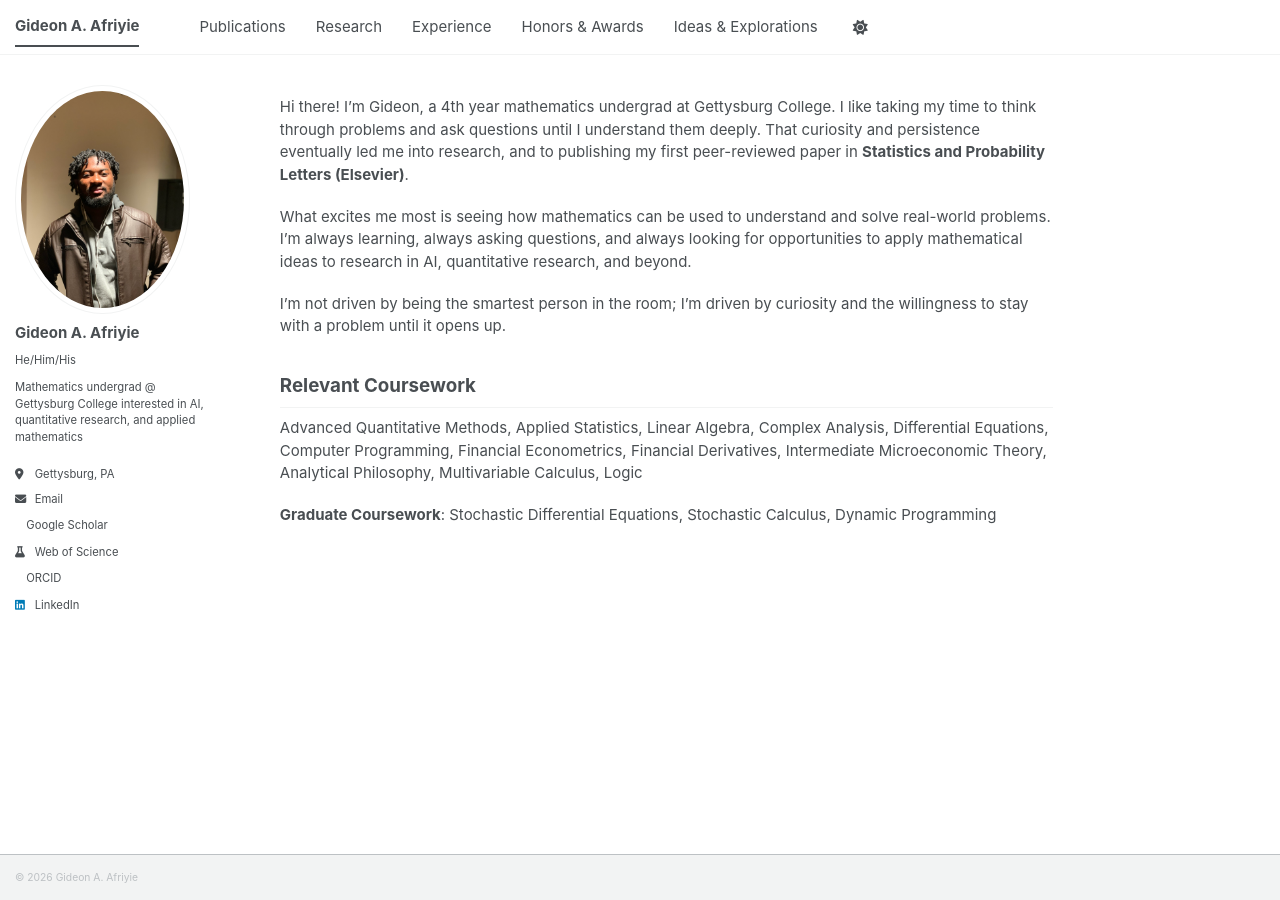
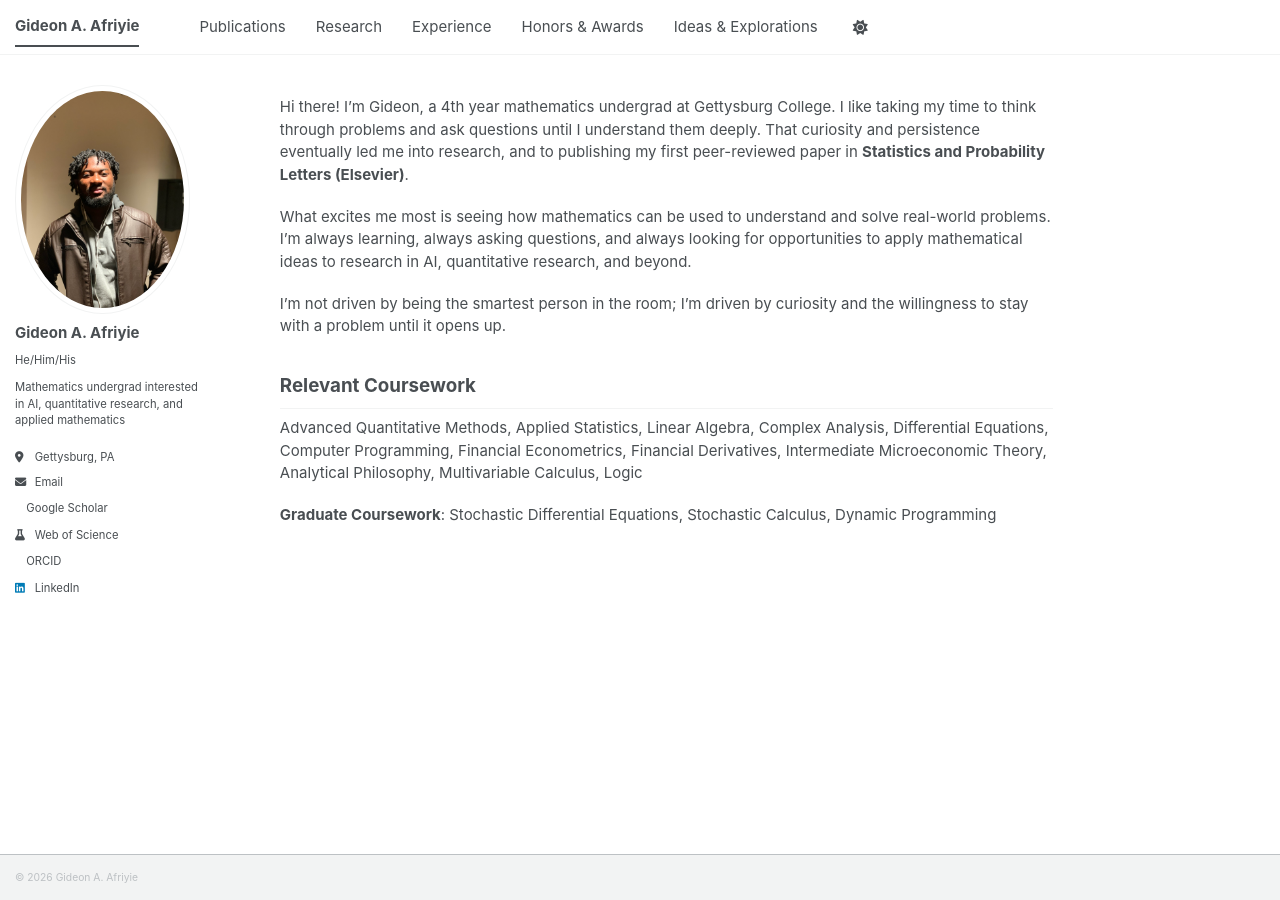
Before and after one commit to GideonAfriyie/academic-website-test, a Jekyll site: the page built from _pages/about.md, in a window 1280 px wide. Built offline with Jekyll 4.4.1, drawn with Linux system fonts in a browser that asks for light colours; a style sheet for code colours, icons or effects is not loaded.

Commit message:
Update _config.yml

```diff
--- a/_config.yml
+++ b/_config.yml
@@ -26,7 +26,7 @@ author:
   avatar           : "profile.png"
   name             : "Gideon A. Afriyie"
   pronouns         : "He/Him/His"
-  bio              : "Mathematics undergrad @ Gettysburg College interested in AI, quantitative research, and applied mathematics"
+  bio              : "Mathematics undergrad interested in AI, quantitative research, and applied mathematics"
   location         : "Gettysburg, PA"
   employer         :
   uri              :
```
